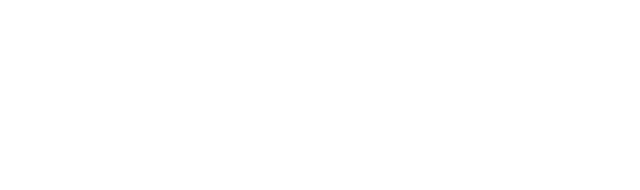
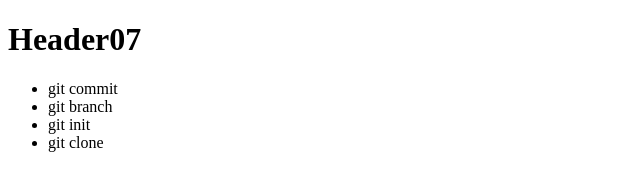
Before and after one commit to DigitalCollegeEnterprise/DigitalGit, a plain HTML site: page index.html in a window 1280 px wide. Shown: the whole page, without its empty margins (0-640 px from the left). Drawn offline with Linux system fonts and the light colour scheme.

Commit message:
criei o Header07

```diff
--- a/index.html
+++ b/index.html
@@ -4,8 +4,17 @@
     <meta charset="UTF-8">
     <meta http-equiv="X-UA-Compatible" content="IE=edge">
     <meta name="viewport" content="width=device-width, initial-scale=1.0">
-    <title>Document</title>
+    <title>Header07</title>
 </head>
+
 <body>
+    <h1>Header07</h1>
+
+    <ul>
+        <li>git commit</li>
+        <li>git branch</li>
+        <li>git init</li>
+        <li>git clone</li>
+    </ul>
 </body>
 </html>
```
